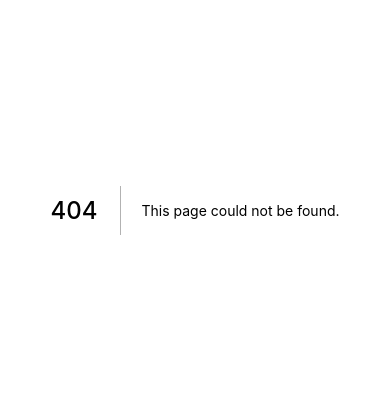
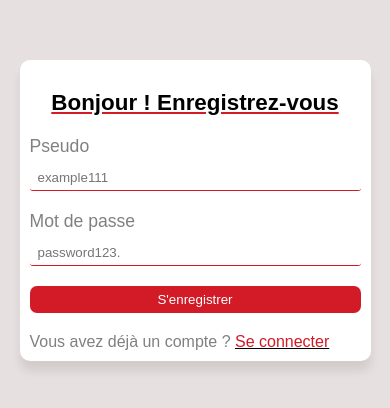
Before and after one commit to xand974/resto-next-typescript-app, a Next.js app in the folder front/: page /register in a window 390 px wide. Before the commit this address had no page. Shown: the part 212-620 px from the top of the page. Built offline with nearby package versions, Linux system fonts and the light colour scheme.

Commit message:
front : handle responsive + design regsiter + login pages

```diff
--- /dev/null
+++ b/front/pages/register.tsx
@@ -0,0 +1,38 @@
+import style from "../styles/log.module.css";
+import Link from "next/link";
+export default function Register() {
+  return (
+    <div className={style.logContainer}>
+      <div className={style.logWrapper}>
+        <h1 className={style.logTitle}>Bonjour ! Enregistrez-vous</h1>
+        <form onSubmit={(e) => e.preventDefault()} className={style.logForm}>
+          <div className={style.logInputContainer}>
+            <label htmlFor="username">Pseudo</label>
+            <input
+              type="text"
+              name="username"
+              id="username"
+              placeholder="example111"
+            />
+          </div>
+          <div className={style.logInputContainer}>
+            <label htmlFor="password">Mot de passe</label>
+            <input
+              type="password"
+              name="password"
+              id="password"
+              placeholder="password123."
+            />
+          </div>
+          <button>S'enregistrer</button>
+        </form>
+        <div className={style.logLinkContainer}>
+          <span className={style.logLink}>Vous avez déjà un compte ? </span>
+          <Link href="/login">
+            <span>Se connecter</span>
+          </Link>
+        </div>
+      </div>
+    </div>
+  );
+}
--- /dev/null
+++ b/front/styles/log.module.css
@@ -0,0 +1,77 @@
+.logContainer {
+  height: 100vh;
+  overflow: hidden;
+  width: 100%;
+  display: flex;
+  align-items: center;
+  justify-content: center;
+}
+
+.logWrapper {
+  width: 370px;
+  height: max-content;
+  background: white;
+  box-shadow: 0 10px 10px rgba(0, 0, 0, 0.089);
+  padding: 10px;
+  display: flex;
+  flex-direction: column;
+  border-radius: 10px;
+}
+
+.logTitle {
+  font-size: 1.4rem;
+  text-align: center;
+  margin: 20px 0;
+  text-decoration: underline #d21b27;
+}
+
+.logInputContainer {
+  display: flex;
+  flex-direction: column;
+  margin-bottom: 20px;
+}
+
+.logInputContainer label {
+  margin-bottom: 8px;
+  font-size: 1.1rem;
+  color: gray;
+}
+
+.logInputContainer input {
+  padding: 5px 8px;
+  outline: none;
+  border: none;
+  border-radius: 3px;
+  background: none;
+  border-bottom: 1px solid #d21b27;
+}
+
+.logForm button {
+  width: 100%;
+  padding: 6px;
+  background: #d21b27;
+  border: none;
+  color: white;
+  border-radius: 7px;
+  cursor: pointer;
+}
+
+.logLinkContainer {
+  margin-top: 20px;
+}
+
+.logLink,
+.logLinkContainer span {
+  color: gray;
+}
+.logLinkContainer span:nth-of-type(2) {
+  text-decoration: underline black;
+  cursor: pointer;
+  color: #d21b27;
+}
+
+@media only screen and (max-width: 768px) {
+  .logWrapper {
+    width: 90%;
+  }
+}
```
Also changed, not shown: front/pages/login.tsx (added, +40 -0 lines), front/styles/cart.module.css (+15 -0 lines), front/styles/contact.module.css (+16 -0 lines), front/styles/order.module.css (+18 -0 lines), 1 other file (tests, documents, lock files or other folders).
